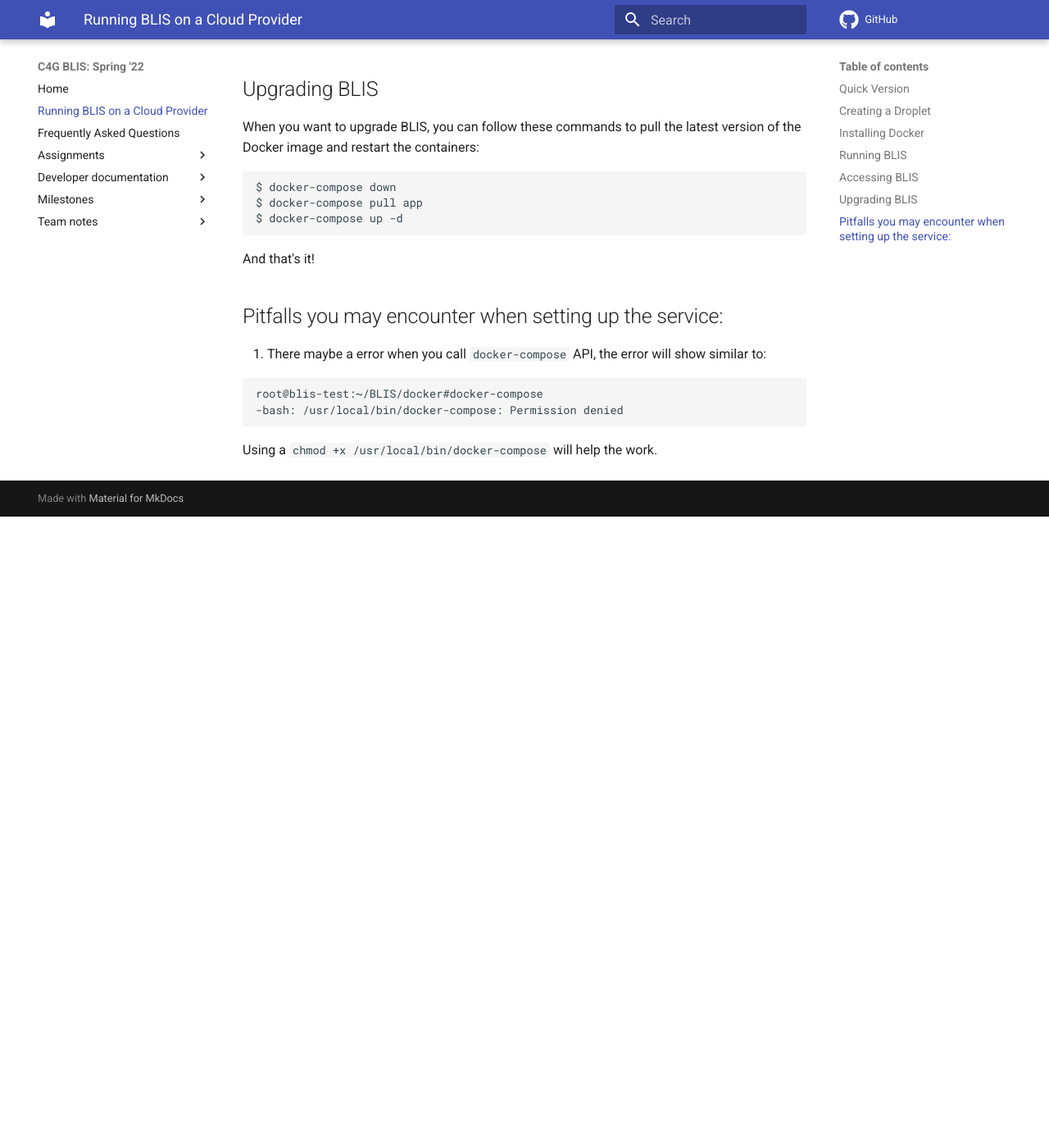
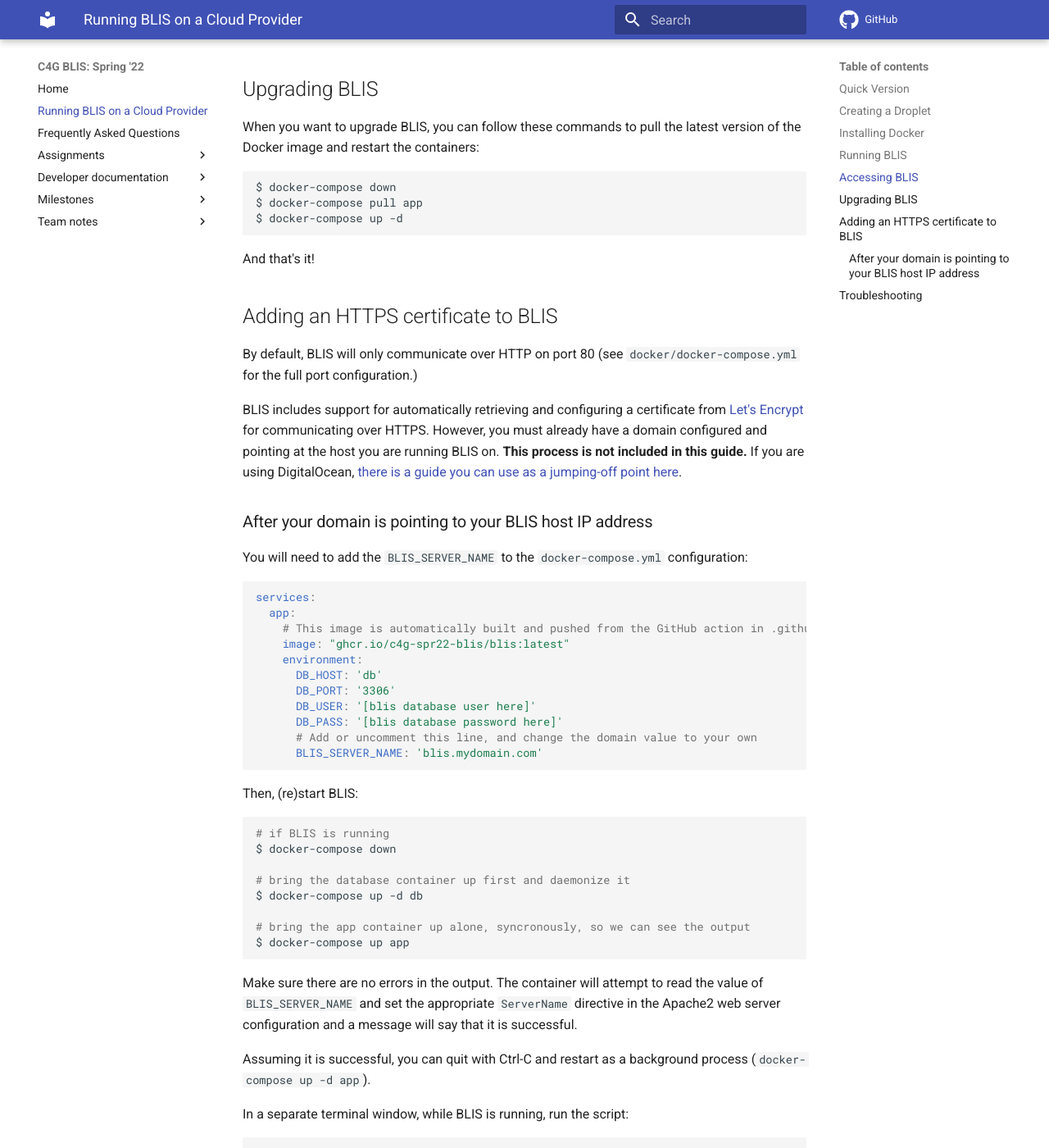
Before and after one commit to c4g-spr22-blis/c4g-spr22-blis.github.io, an MkDocs documentation site: the page built from docs/blis_cloud.md, in a window 1280 px wide and 1400 px high, scrolled down 2183 px. Shown: the whole window at 82% size. Built offline with MkDocs 1.6.1 and Material for MkDocs 9.7.7, drawn with Linux system fonts in a browser that asks for light colours; comment, search, counter and statistics services are not loaded; before the commit the page ends 2813 px from its top, so only the background shows below that; some of the changed text lies outside the part shown.

Commit message:
add https instructions

````diff
--- a/docs/blis_cloud.md
+++ b/docs/blis_cloud.md
@@ -98,7 +98,69 @@ $ docker-compose up -d
 
 And that's it!
 
-## Pitfalls you may encounter when setting up the service:
+## Adding an HTTPS certificate to BLIS
+
+By default, BLIS will only communicate over HTTP on port 80 (see `docker/docker-compose.yml`
+for the full port configuration.)
+
+BLIS includes support for automatically retrieving and configuring a certificate from
+[Let's Encrypt](https://letsencrypt.org/) for communicating over HTTPS. However, you must
+already have a domain configured and pointing at the host you are running BLIS on. **This process
+is not included in this guide.** If you are using DigitalOcean, [there is a guide you can use as
+a jumping-off point here](https://docs.digitalocean.com/products/networking/dns/quickstart/).
+
+### After your domain is pointing to your BLIS host IP address
+
+You will need to add the `BLIS_SERVER_NAME` to the `docker-compose.yml` configuration:
+
+```yml
+services:
+  app:
+    # This image is automatically built and pushed from the GitHub action in .github/workflows/ folder
+    image: "ghcr.io/c4g-spr22-blis/blis:latest"
+    environment:
+      DB_HOST: 'db'
+      DB_PORT: '3306'
+      DB_USER: '[blis database user here]'
+      DB_PASS: '[blis database password here]'
+      # Add or uncomment this line, and change the domain value to your own
+      BLIS_SERVER_NAME: 'blis.mydomain.com'
+```
+
+Then, (re)start BLIS:
+
+```bash
+# if BLIS is running
+$ docker-compose down
+
+# bring the database container up first and daemonize it
+$ docker-compose up -d db
+
+# bring the app container up alone, syncronously, so we can see the output
+$ docker-compose up app
+```
+
+Make sure there are no errors in the output. The container will attempt to read the value
+of `BLIS_SERVER_NAME` and set the appropriate `ServerName` directive in the Apache2
+web server configuration and a message will say that it is successful.
+
+Assuming it is successful, you can quit with Ctrl-C and restart as a background process
+(`docker-compose up -d app`).
+
+In a separate terminal window, while BLIS is running, run the script:
+
+```bash
+$ docker-compose exec app get-https-cert.sh
+```
+
+This will verify the environment configuration seems correct and execute the certificate tool for you!
+Answer the questions about the domain to the best of your knowledge.
+
+Once the domain is verified and the certificate installed, you can visit your BLIS instance
+with an `https://` URL and hopefully it just works!
+
+
+## Troubleshooting
 
 1. There maybe a error when you call `docker-compose` API, the error will show similar to:
 
````
